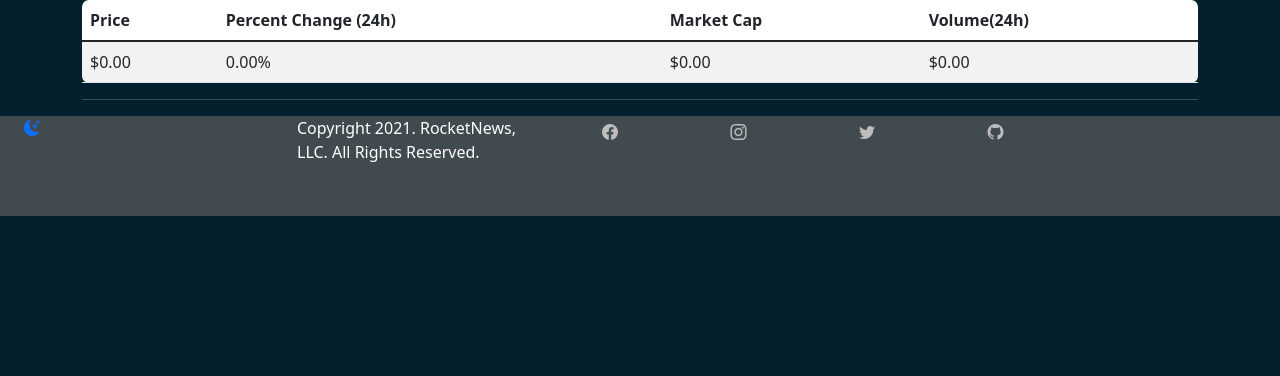
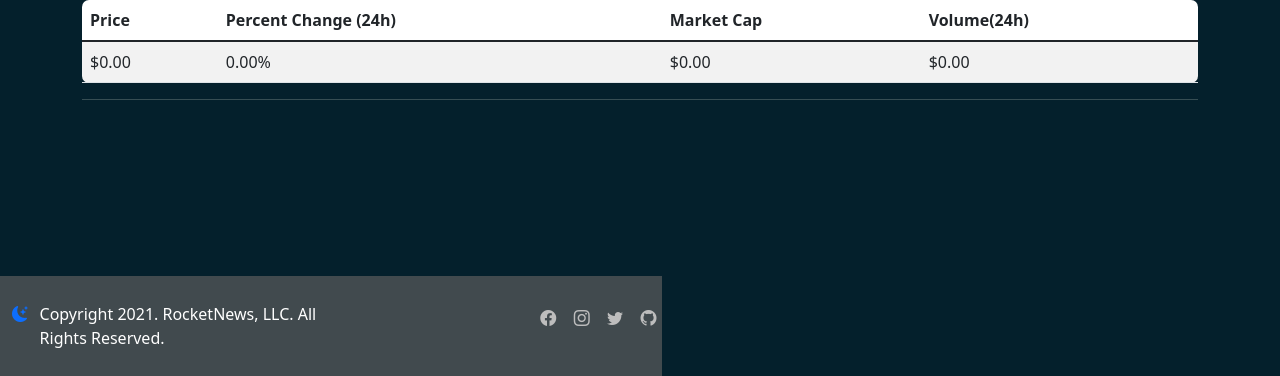
Before and after one commit to denyosaur/RocketNews, a Flask app: page /coins/1 in a window 1280 px wide. Shown: the part 424-800 px from the top of the page. Run offline with Flask 2, Linux system fonts and the light colour scheme; data that the repository does not hold is empty; some libraries are stand-ins or nearby versions.

Commit message:
footer fix

```diff
--- a/static/stylesheet.css
+++ b/static/stylesheet.css
@@ -264,7 +264,10 @@ li .comp-info {
 }
 
 /* Footer */
-.footer {
+
+.footer-section {
+    position:absolute;
+    bottom:0px;
     background-color:#414a4e;
     color:white;
     height:100px;
--- a/templates/base.html
+++ b/templates/base.html
@@ -51,15 +51,18 @@
         {% block body %}
         {% endblock %}
     </div>
-    <footer class="footer ">
-        <div class="container d-flex justify-content-between align-items-center row">
+    <div class="footer-section d-flex align-items-center">
+        <div class="container">
+            <footer class="footer d-flex row">
+                <div class="col-12">
+                    <div class="d-flex justify-content-between align-items-center row">
                         <div class="footer-brand col-6">
                             <div class="d-flex row">
-                    <a class="footer-brand-link col-6" href="/"><i class="bi bi-moon-stars-fill"></i></a>
-                    <span class="footer-brand-legal col-6"> Copyright 2021. RocketNews, LLC. All Rights Reserved.</span>
+                                <a class="footer-brand-link col-1" href="/"><i class="bi bi-moon-stars-fill"></i></a>
+                                <span class="footer-brand-legal col-11"> Copyright 2021. RocketNews, LLC. All Rights Reserved.</span>
                             </div>
                         </div>
-            <div class="footer-links col-6">
+                        <div class="footer-links col-3">
                             <ul class=" align-items-center d-flex row">
                                 <li class="footer-items col-3">
                                     <a href="https://www.facebook.com"><i class="bi bi-facebook"></i></a>
@@ -76,8 +79,10 @@
                             </ul>
                         </div>
                     </div>
+                </div>
             </footer>
-
+        </div>
+    </div>
 </body>
 
 </html>
```
Also changed, not shown: 1 other file. Lines whose indentation alone changed are shown as unchanged.
